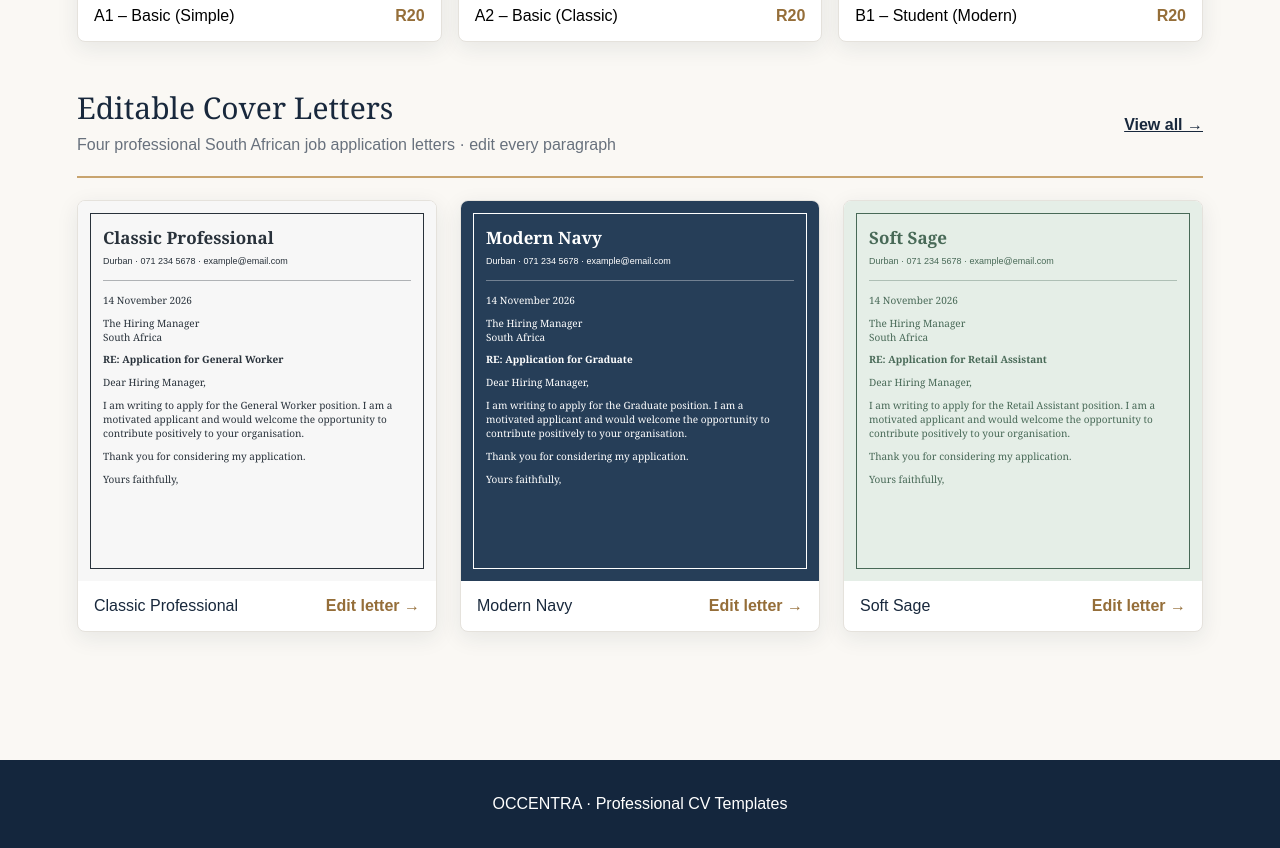
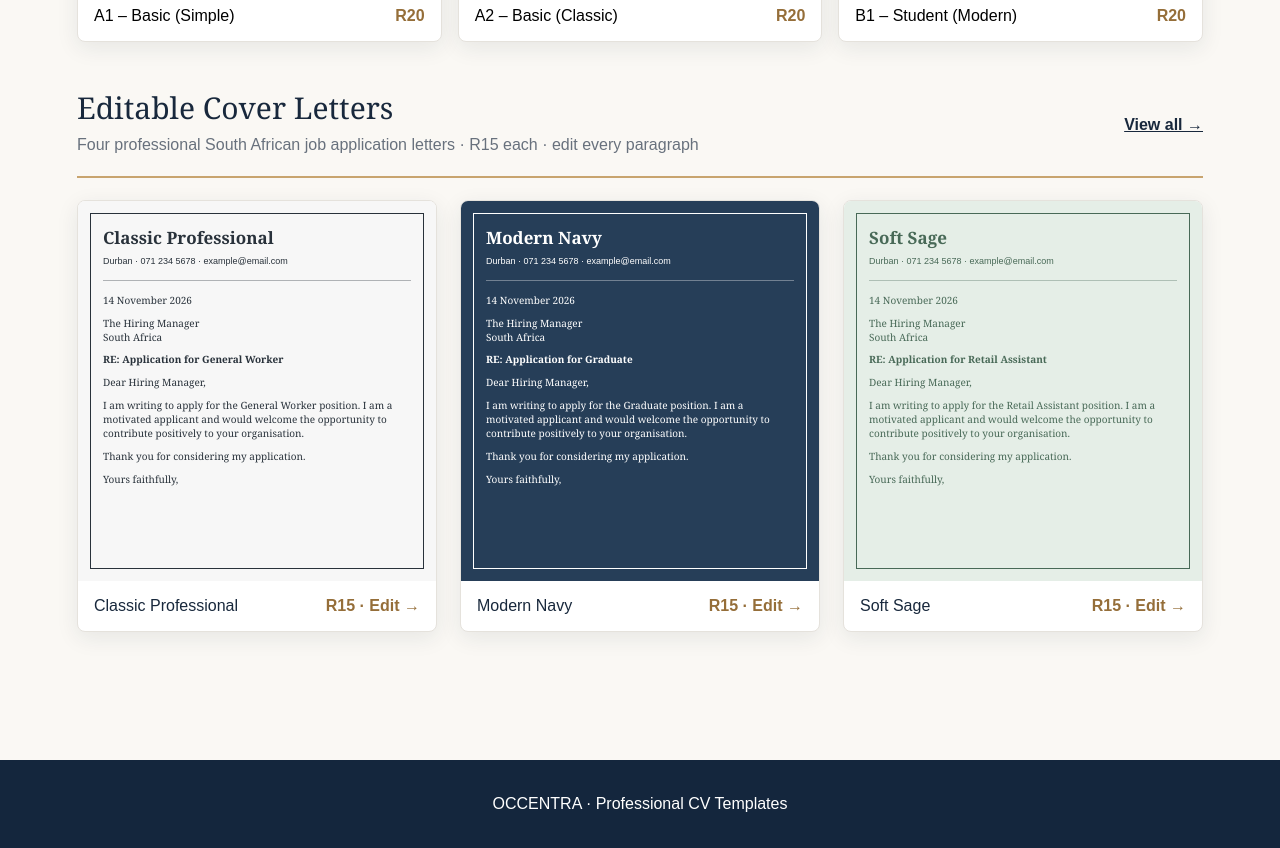
Before and after one commit to occentra90-cyber/Occentra-, a Next.js app: page / in a window 1280 px wide. Shown: the part 1100-1948 px from the top of the page. Built offline with nearby package versions, Linux system fonts and the light colour scheme.

Commit message:
Set cover letter displayed price to R15 on homepage

```diff
--- a/app/page.tsx
+++ b/app/page.tsx
@@ -481,7 +481,7 @@ export default function Home() {
             {category === 'all' && (
               <section className="section" aria-label="Editable cover letters">
                 <div className="heading">
-                  <div><h2>Editable Cover Letters</h2><p>Four professional South African job application letters · edit every paragraph</p></div>
+                  <div><h2>Editable Cover Letters</h2><p>Four professional South African job application letters · R15 each · edit every paragraph</p></div>
                   <a href="/cover-letters" style={{color:'inherit',fontWeight:700}}>View all →</a>
                 </div>
                 <div className="gallery cover-letter-gallery">
@@ -506,7 +506,7 @@ export default function Home() {
                           <p>Yours faithfully,</p>
                         </div>
                       </div>
-                      <div className="tileinfo"><span>{title}</span><strong>Edit letter →</strong></div>
+                      <div className="tileinfo"><span>{title}</span><strong>R15 · Edit →</strong></div>
                     </a>
                   ))}
                 </div>
```
